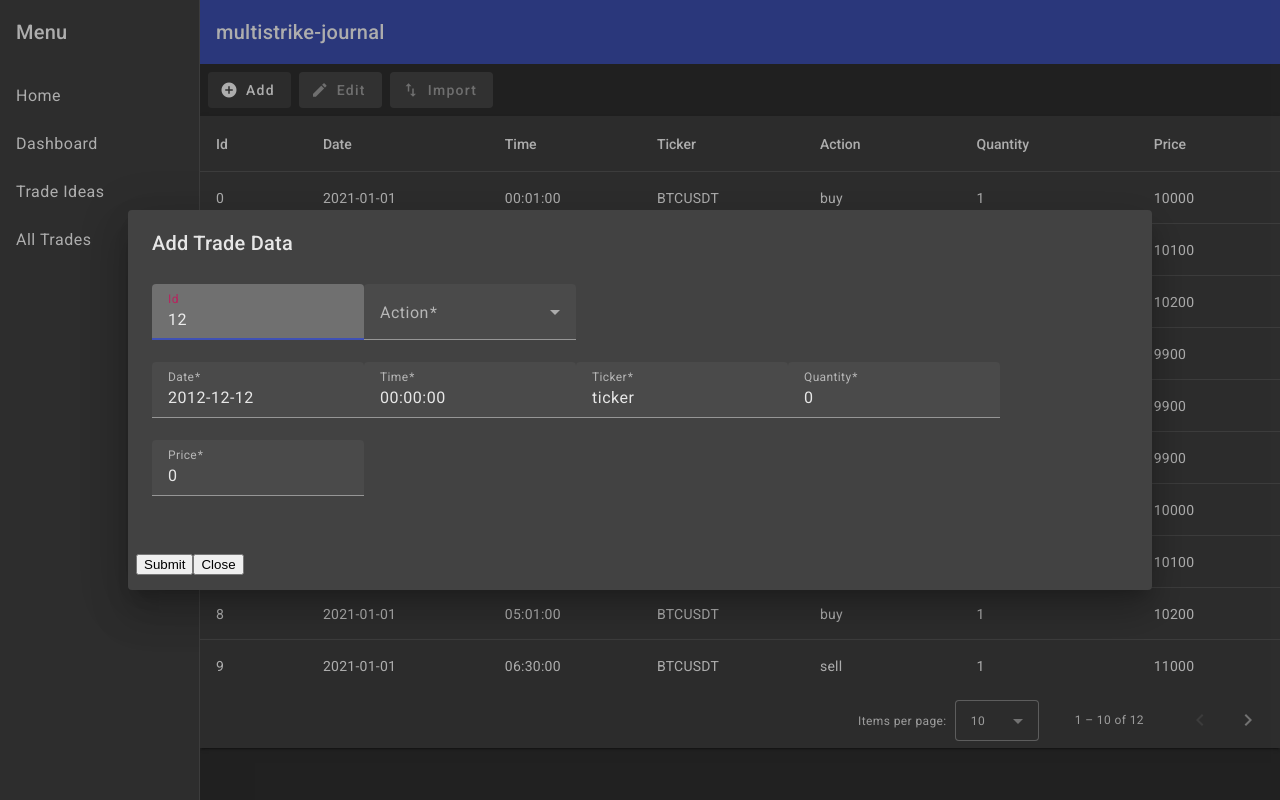
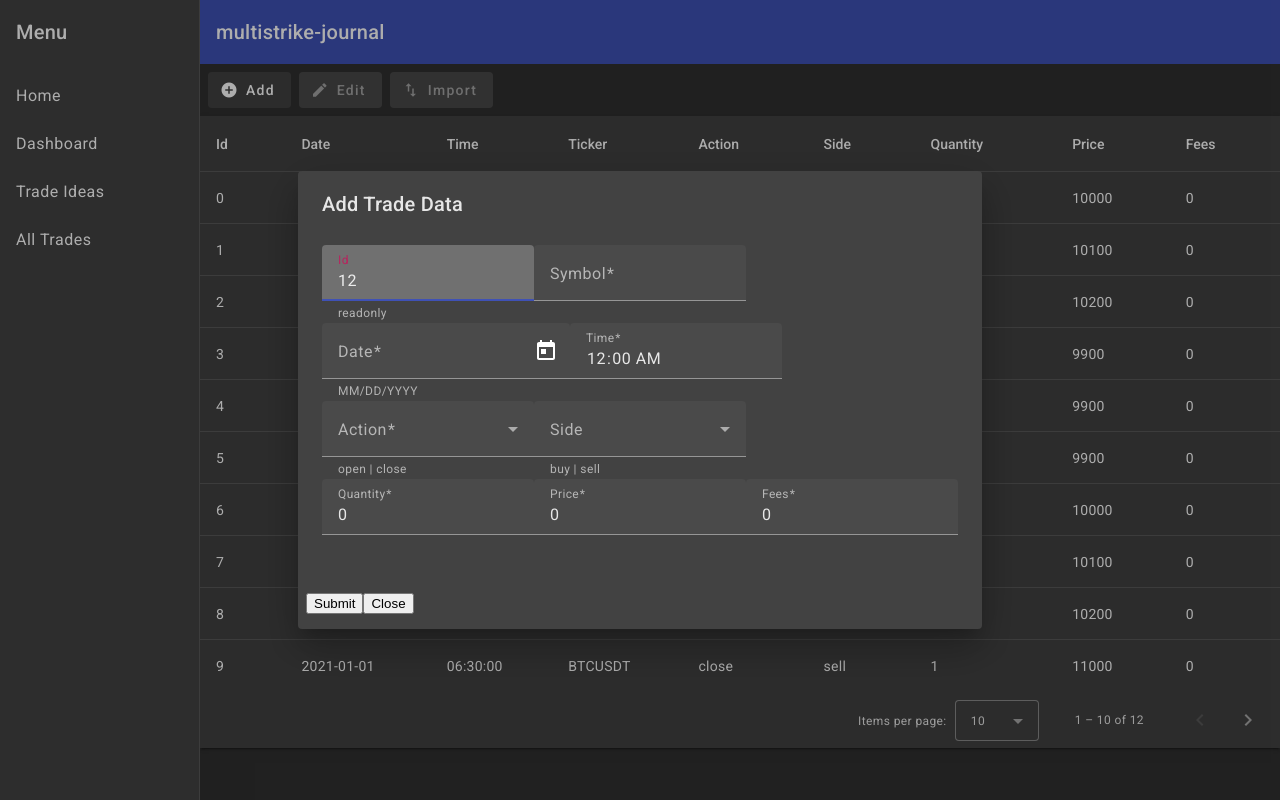
Before and after one commit to cmdellinger/multistrike-trade-journal, an Angular app: page /all_trades in a window 1280 px wide. Both pictures are taken after a click on the button "Add". Built offline with nearby package versions, Linux system fonts and the light colour scheme.

Commit message:
updated trade model and updated columns in trades table
still need to fix data type of date and time. new date values are being stored as datetime.

```diff
--- a/src/app/all-trades-table/all-trades-table.component.html
+++ b/src/app/all-trades-table/all-trades-table.component.html
@@ -47,6 +47,12 @@
       <td mat-cell *matCellDef="let row">{{row.action}}</td>
     </ng-container>
 
+    <!-- Side Column -->
+    <ng-container matColumnDef="side">
+      <th mat-header-cell *matHeaderCellDef mat-sort-header>Side</th>
+      <td mat-cell *matCellDef="let row">{{row.side}}</td>
+    </ng-container>
+
     <!-- Quantity Column -->
     <ng-container matColumnDef="quantity">
       <th mat-header-cell *matHeaderCellDef mat-sort-header>Quantity</th>
@@ -57,6 +63,12 @@
     <ng-container matColumnDef="price">
       <th mat-header-cell *matHeaderCellDef mat-sort-header>Price</th>
       <td mat-cell *matCellDef="let row">{{row.price}}</td>
+    </ng-container>
+
+    <!-- Fees Column -->
+    <ng-container matColumnDef="fees">
+      <th mat-header-cell *matHeaderCellDef mat-sort-header>Fees</th>
+      <td mat-cell *matCellDef="let row">{{row.fees}}</td>
     </ng-container>
 
     <tr mat-header-row *matHeaderRowDef="displayedColumns"></tr>
--- a/src/app/all-trades-table/all-trades-table.component.ts
+++ b/src/app/all-trades-table/all-trades-table.component.ts
@@ -33,7 +33,7 @@ export class AllTradesTableComponent implements AfterViewInit {
   dataSource = new AllTradesTableDataSource();
 
   /** Columns displayed in the table. Columns IDs can be added, removed, or reordered. */
-  displayedColumns = ['id', 'date', 'time', 'ticker', 'action', 'quantity', 'price'];
+  displayedColumns = ['id', 'date', 'time', 'ticker', 'action', 'side', 'quantity', 'price', 'fees'];
 
   ngAfterViewInit(): void {
     this.dataSource.sort = this.sort;
--- a/src/app/all-trades-table/dialog-popup/add-data-dialog/add-data-dialog.component.html
+++ b/src/app/all-trades-table/dialog-popup/add-data-dialog/add-data-dialog.component.html
@@ -4,27 +4,42 @@
         <mat-form-field appearance="fill">
             <mat-label>Id</mat-label>
             <input matInput formControlName="id" readonly>
+            <mat-hint>readonly</mat-hint>
         </mat-form-field>
         <mat-form-field appearance="fill">
-            <mat-label>Action</mat-label>
-            <mat-select formControlName="action">
-                <mat-option value="buy">buy</mat-option>
-                <mat-option value="sell">sell</mat-option>
-            </mat-select>
+            <mat-label>Symbol</mat-label>
+            <input matInput formControlName="symbol">
         </mat-form-field>
         <br>
         <mat-form-field appearance="fill">
             <mat-label>Date</mat-label>
-            <input matInput formControlName="date">
+            <input matInput formControlName="date" [matDatepicker]="picker">
+            <mat-hint>MM/DD/YYYY</mat-hint>
+            <mat-datepicker-toggle matIconSuffix [for]="picker"></mat-datepicker-toggle>
+            <mat-datepicker #picker></mat-datepicker>
         </mat-form-field>
         <mat-form-field appearance="fill">
             <mat-label>Time</mat-label>
-            <input matInput formControlName="time">
+            <input matInput formControlName="time" type="time">
+        </mat-form-field>
+        <br>
+        <mat-form-field appearance="fill">
+            <mat-label>Action</mat-label>
+            <mat-select formControlName="action">
+                <mat-option value="open">open</mat-option>
+                <mat-option value="close">close</mat-option>
+            </mat-select>
+            <mat-hint>open | close</mat-hint>
         </mat-form-field>
         <mat-form-field appearance="fill">
-            <mat-label>Ticker</mat-label>
-            <input matInput formControlName="ticker">
+            <mat-label>Side</mat-label>
+            <mat-select>
+                <mat-option value="buy">buy</mat-option>
+                <mat-option value="sell">sell</mat-option>
+            </mat-select>
+            <mat-hint>buy | sell</mat-hint>
         </mat-form-field>
+        <br>
         <mat-form-field appearance="fill">
             <mat-label>Quantity</mat-label>
             <input matInput formControlName="quantity">
@@ -33,6 +48,10 @@
             <mat-label>Price</mat-label>
             <input matInput formControlName="price">
         </mat-form-field>
+        <mat-form-field appearance="fill">
+            <mat-label>Fees</mat-label>
+            <input matInput formControlName="fees">
+        </mat-form-field>
     </form>
 </div>
 <div mat-dialog-actions>
--- a/src/app/all-trades-table/dialog-popup/add-data-dialog/add-data-dialog.component.ts
+++ b/src/app/all-trades-table/dialog-popup/add-data-dialog/add-data-dialog.component.ts
@@ -1,20 +1,26 @@
 import { Component } from '@angular/core';
 import { FormGroup, FormControl, ReactiveFormsModule, Validators } from '@angular/forms';
+import { provideNativeDateAdapter } from '@angular/material/core';
 import { MatDialogModule } from '@angular/material/dialog';
 import { MatFormFieldModule } from '@angular/material/form-field';
 import { MatInputModule } from '@angular/material/input';
+import { MatDatepickerModule } from '@angular/material/datepicker';
 
 import { Trade } from '../../../shared/trade.model';
 import { DataService } from '../../../shared/data.service';
 import { MatSelectModule } from '@angular/material/select';
 
+
+
 @Component({
   selector: 'app-add-data-dialog',
   standalone: true,
+  providers: [provideNativeDateAdapter()],
   imports: [MatDialogModule,
             MatFormFieldModule,
             MatInputModule,
             MatSelectModule,
+            MatDatepickerModule,
             ReactiveFormsModule],
   templateUrl: './add-data-dialog.component.html',
   styleUrl: './add-data-dialog.component.css'
@@ -27,16 +33,19 @@ export class AddDataDialogComponent {
 
   form = new FormGroup({
     id: new FormControl(this.dataService.totalTrades()),
-    date: new FormControl('2012-12-12',
+    date: new FormControl('01/03/2009',
       {validators: [Validators.required]}
     ),
     time: new FormControl('00:00:00',
       {validators: [Validators.required]}
     ),
-    ticker: new FormControl('ticker',
+    symbol: new FormControl('',
       {validators: [Validators.required]}
     ),
     action: new FormControl('action',
+      {validators: [Validators.required, Validators.pattern(/^(open|close)$/)]}
+    ),
+    side: new FormControl('side',
       {validators: [Validators.required, Validators.pattern(/^(buy|sell)$/)]}
     ),
     quantity: new FormControl('0',
@@ -55,8 +64,9 @@ export class AddDataDialogComponent {
       id: this.form.value.id!,
       date: this.form.value.date!,
       time: this.form.value.time!,
-      ticker: this.form.value.ticker!,
+      ticker: this.form.value.symbol!,
       action: this.form.value.action!,
+      side: this.form.value.side!,
       quantity: parseFloat(this.form.value.quantity!),
       price: parseFloat(this.form.value.price!),
       fees: parseFloat(this.form.value.fees!),
--- a/src/app/shared/data.service.ts
+++ b/src/app/shared/data.service.ts
@@ -14,18 +14,18 @@ export class DataService {
   tradeIdeasChanged = new EventEmitter<TradeIdea[]>();
 
   private allTrades: Trade[] = [
-    { id: 0, date: '2021-01-01', time: '00:01:00', ticker: 'BTCUSDT', action: 'buy', quantity: 1, price: 10000, fees: 0, total: 10000 },
-    { id: 1, date: '2021-01-01', time: '00:01:30', ticker: 'BTCUSDT', action: 'buy', quantity: 1, price: 10100, fees: 0, total: 10100},
-    { id: 2, date: '2021-01-01', time: '00:02:00', ticker: 'BTCUSDT', action: 'buy', quantity: 1, price: 10200, fees: 0, total: 10200},
-    { id: 3, date: '2021-01-01', time: '00:10:00', ticker: 'BTCUSDT', action: 'sell', quantity: 1, price: 9900, fees: 0, total: 9900},
-    { id: 4, date: '2021-01-01', time: '00:10:30', ticker: 'BTCUSDT', action: 'sell', quantity: 1, price: 9900, fees: 0, total: 9900},
-    { id: 5, date: '2021-01-01', time: '00:11:00', ticker: 'BTCUSDT', action: 'sell', quantity: 1, price: 9900, fees: 0, total: 9900},
-    { id: 6, date: '2021-01-01', time: '05:00:00', ticker: 'BTCUSDT', action: 'buy', quantity: 1, price: 10000, fees: 0, total: 10000},
-    { id: 7, date: '2021-01-01', time: '05:00:30', ticker: 'BTCUSDT', action: 'buy', quantity: 1, price: 10100, fees: 0, total: 10100},
-    { id: 8, date: '2021-01-01', time: '05:01:00', ticker: 'BTCUSDT', action: 'buy', quantity: 1, price: 10200, fees: 0, total: 10200},
-    { id: 9, date: '2021-01-01', time: '06:30:00', ticker: 'BTCUSDT', action: 'sell', quantity: 1, price: 11000, fees: 0, total: 11000},
-    { id: 10, date: '2021-01-01', time: '06:30:30', ticker: 'BTCUSDT', action: 'sell', quantity: 1, price: 11100, fees: 0, total: 11100},
-    { id: 11, date: '2021-01-01', time: '06:31:00', ticker: 'BTCUSDT', action: 'sell', quantity: 1, price: 10900, fees: 0, total: 10900}
+    { id: 0, date: '2021-01-01', time: '00:01:00', ticker: 'BTCUSDT', action: 'open', side: 'buy', quantity: 1, price: 10000, fees: 0, total: 10000 },
+    { id: 1, date: '2021-01-01', time: '00:01:30', ticker: 'BTCUSDT', action: 'open', side: 'buy', quantity: 1, price: 10100, fees: 0, total: 10100},
+    { id: 2, date: '2021-01-01', time: '00:02:00', ticker: 'BTCUSDT', action: 'open', side: 'buy', quantity: 1, price: 10200, fees: 0, total: 10200},
+    { id: 3, date: '2021-01-01', time: '00:10:00', ticker: 'BTCUSDT', action: 'close', side: 'sell', quantity: 1, price: 9900, fees: 0, total: 9900},
+    { id: 4, date: '2021-01-01', time: '00:10:30', ticker: 'BTCUSDT', action: 'close', side: 'sell', quantity: 1, price: 9900, fees: 0, total: 9900},
+    { id: 5, date: '2021-01-01', time: '00:11:00', ticker: 'BTCUSDT', action: 'close', side: 'sell', quantity: 1, price: 9900, fees: 0, total: 9900},
+    { id: 6, date: '2021-01-01', time: '05:00:00', ticker: 'BTCUSDT', action: 'open', side: 'buy', quantity: 1, price: 10000, fees: 0, total: 10000},
+    { id: 7, date: '2021-01-01', time: '05:00:30', ticker: 'BTCUSDT', action: 'open', side: 'buy', quantity: 1, price: 10100, fees: 0, total: 10100},
+    { id: 8, date: '2021-01-01', time: '05:01:00', ticker: 'BTCUSDT', action: 'open', side: 'buy', quantity: 1, price: 10200, fees: 0, total: 10200},
+    { id: 9, date: '2021-01-01', time: '06:30:00', ticker: 'BTCUSDT', action: 'close', side: 'sell', quantity: 1, price: 11000, fees: 0, total: 11000},
+    { id: 10, date: '2021-01-01', time: '06:30:30', ticker: 'BTCUSDT', action: 'close', side: 'sell', quantity: 1, price: 11100, fees: 0, total: 11100},
+    { id: 11, date: '2021-01-01', time: '06:31:00', ticker: 'BTCUSDT', action: 'close', side: 'sell', quantity: 1, price: 10900, fees: 0, total: 10900}
   ];
 
   private allTradeIdeas: TradeIdea[] = [
--- a/src/app/shared/trade.model.ts
+++ b/src/app/shared/trade.model.ts
@@ -4,6 +4,7 @@ export interface Trade {
     time: string;
     ticker: string;
     action: string;
+    side: string;
     quantity: number;
     price: number;
     fees: number;
```
